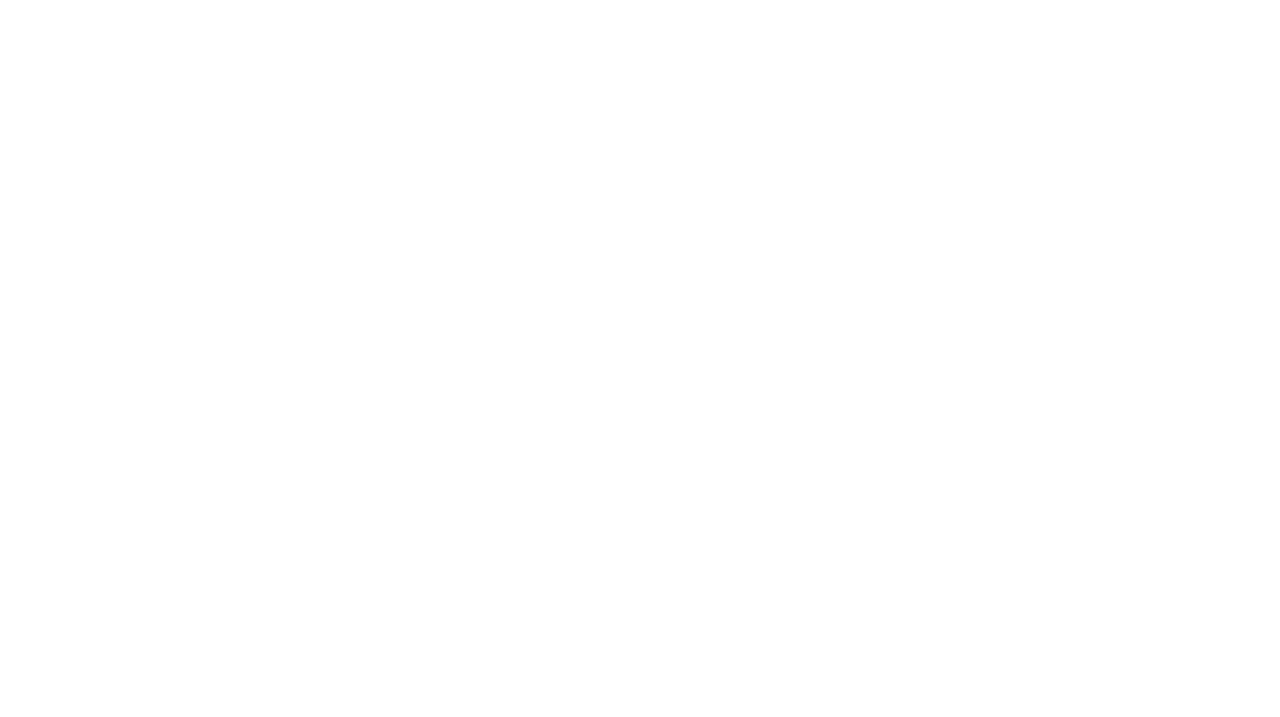
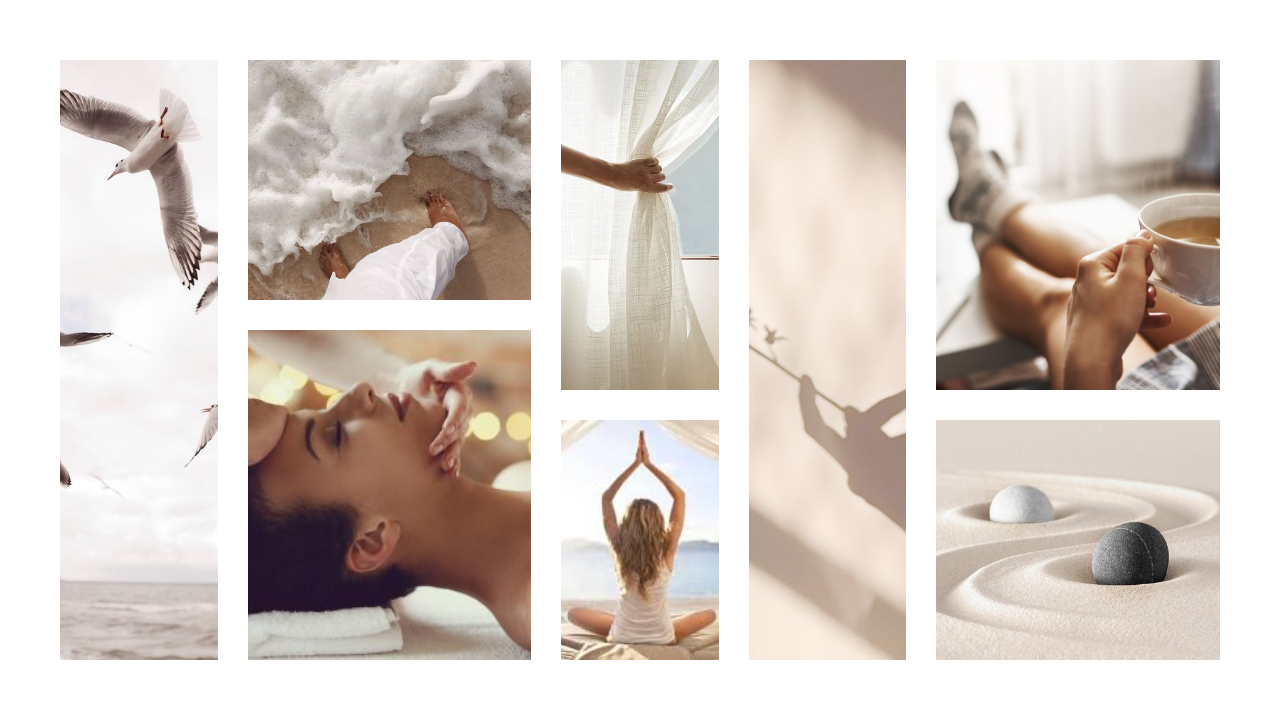
Before and after one commit to VitaKrivyakova/KrasivayaWebDev, a plain HTML site: page index.html in a window 1280 px wide. Shown: the top 717 px of the page. Drawn offline with Linux system fonts and the light colour scheme.

Commit message:
add changes way frim images in fail sass

```diff
--- a/css/style.sass
+++ b/css/style.sass
@@ -26,19 +26,19 @@ $desktop: 1200px
 
 .section-fotogallery_img1
     grid-row: 1/4
-    background: url(../img/1.jpg) 50% 50% no-repeat
+    background: url(../assets/imges/1.jpg) 50% 50% no-repeat
     @media screen and (max-width: $desktop)
         display: none
 
 .section-fotogallery_img2
     grid-area: 1/2/2/3
-    background: url(../img/img2.jpg) 50% 60% no-repeat
+    background: url(../assets/imges/img2.jpg) 50% 60% no-repeat
     @media screen and (max-width: $desktop)
         grid-area: 1/1/2/2
 
 .section-fotogallery_img3
     grid-area: 1/3/3/4
-    background: url(../img/3.jpg) 50% 50% no-repeat
+    background: url(../assets/imges/3.jpg) 50% 50% no-repeat
     @media screen and (max-width: $desktop)
         grid-area: 1/2/3/3
     @media screen and (max-width: $mobile)
@@ -46,13 +46,13 @@ $desktop: 1200px
 
 .section-fotogallery_img4
     grid-row: 1/4
-    background: url(../img/img4.jpg) 50% 50% no-repeat
+    background: url(../assets/imges/img4.jpg) 50% 50% no-repeat
     @media screen and (max-width: $desktop)
         display: none
 
 .section-fotogallery_img5
     grid-row: 1/3
-    background: url(../img/5.jpg) 50% 0% no-repeat
+    background: url(../assets/imges/5.jpg) 50% 0% no-repeat
     @media screen and (max-width: $desktop)
         grid-row: 1/3
     @media screen and (max-width: $mobile)
@@ -60,7 +60,7 @@ $desktop: 1200px
 
 .section-fotogallery_img6
     grid-row: 2/4
-    background: url(../img/img6.jpeg) 50% 30% no-repeat
+    background: url(../assets/imges/img6.jpeg) 50% 30% no-repeat
     background-size: cover
     @media screen and (max-width: $desktop)
         grid-area: 2/1/4/2
@@ -69,14 +69,14 @@ $desktop: 1200px
 
 .section-fotogallery_img7
     grid-column: 3/4
-    background: url(../img/img7.jpg) 50% 50% no-repeat
+    background: url(../assets/imges/img7.jpg) 50% 50% no-repeat
     @media screen and (max-width: $desktop)
         grid-area: 3/2/4/3
     @media screen and (max-width: $mobile)
         display: none
 
 .section-fotogallery_img8
-    background: url(../img/img8.jpg) 50% 40% no-repeat
+    background: url(../assets/imges/img8.jpg) 50% 40% no-repeat
 
 .section-fotogallery
     background-size: cover
```
Also changed, not shown: css/style.css.
